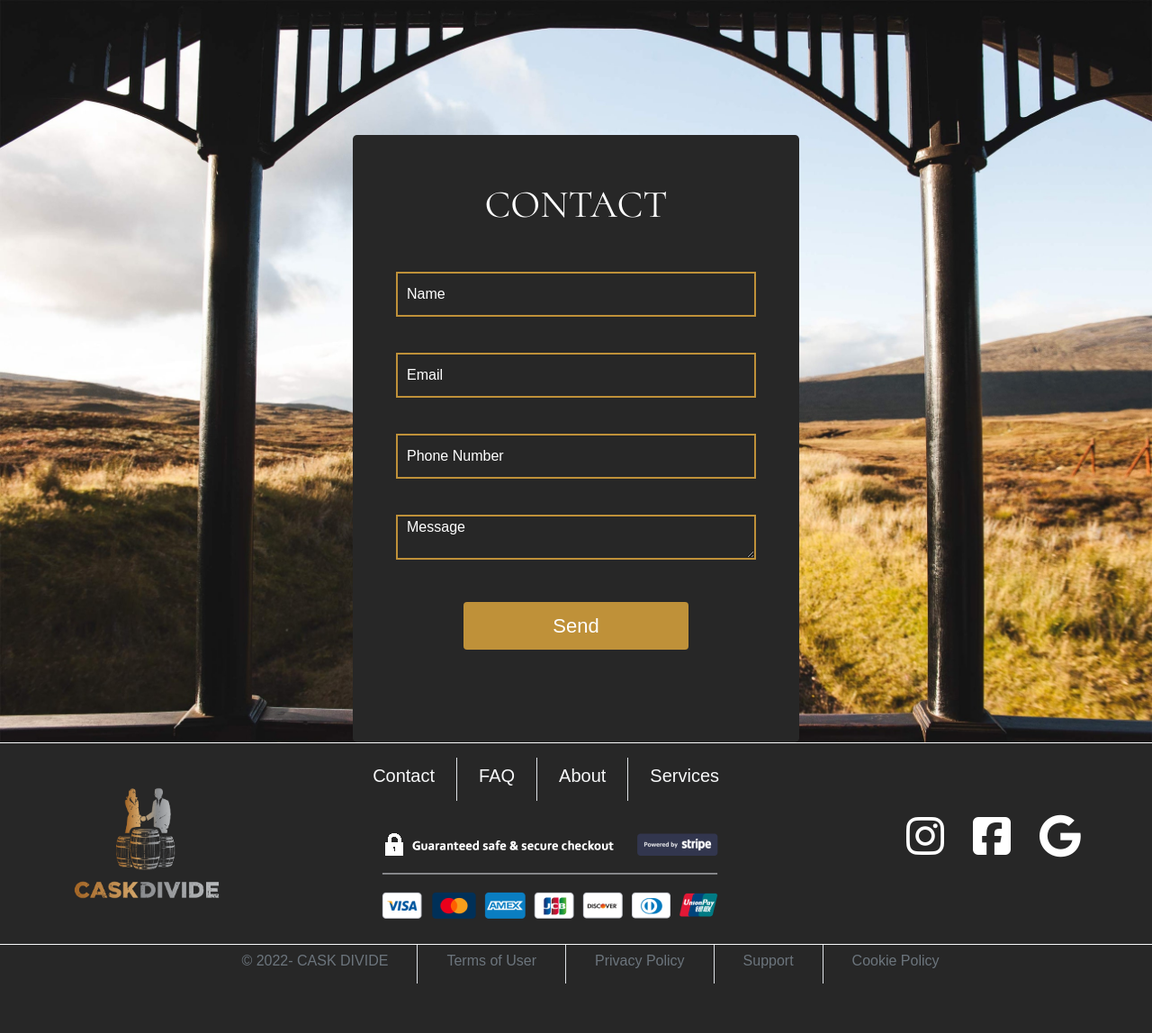
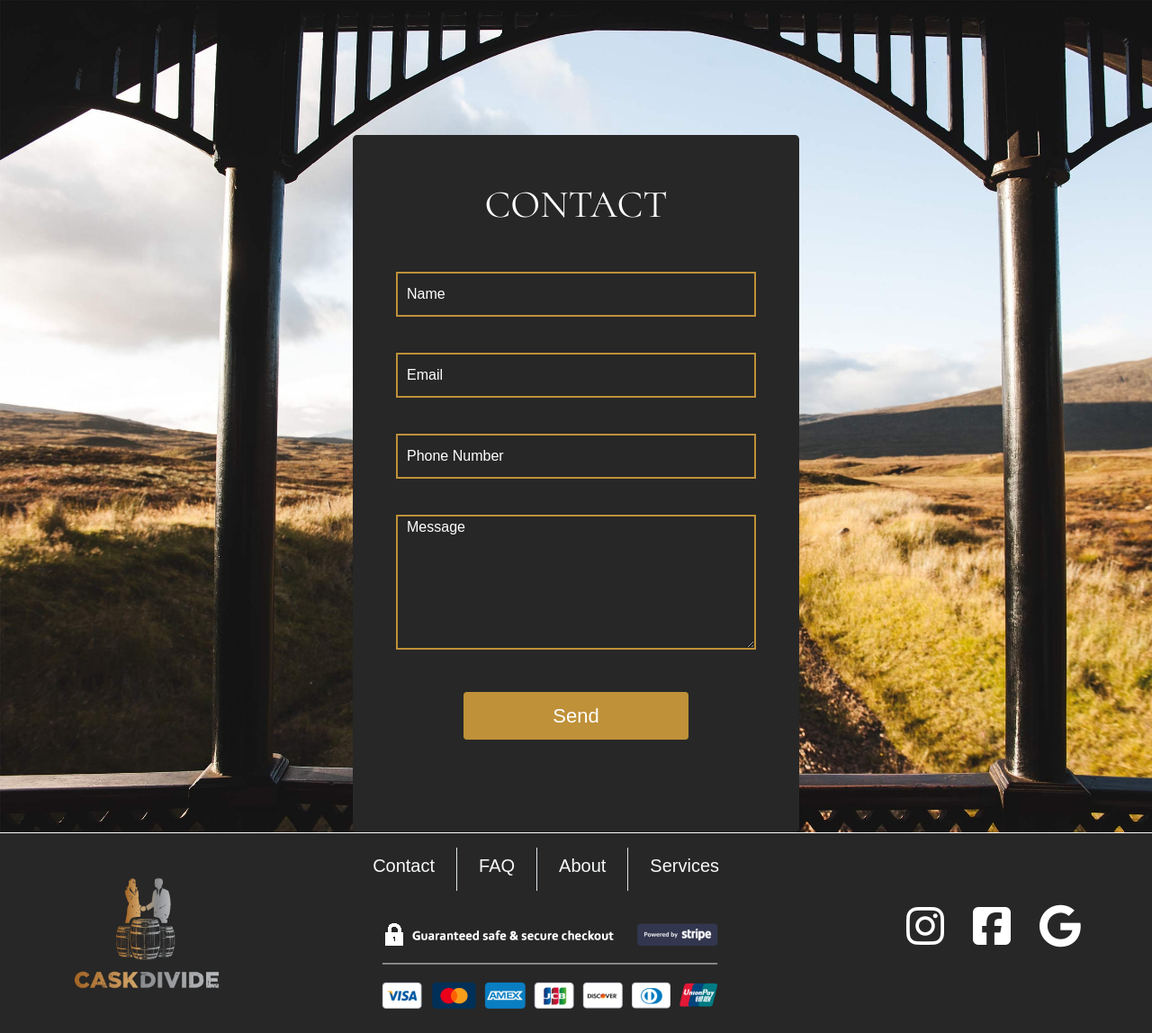
Before and after one commit to alanmillerdev/Cask-Divide, a PHP site: page /CaskDivide/contact.php in a window 1280 px wide. Shown: the part 79-1227 px from the top of the page at 90% size. Before the commit the page ends 1172 px from the top, so only its background shows below. Run offline with PHP 8.4, Linux system fonts and the light colour scheme; the visitor is signed in with stand-in values (Sample User, id 1); some libraries are stand-ins or nearby versions; some web fonts are replaced.

Commit message:
Merge branch 'development' of https://github.com/alanmillerdev/Cask-Divide into development

```diff
--- a/Components/ContactComponents/contactForm.inc.php
+++ b/Components/ContactComponents/contactForm.inc.php
@@ -24,7 +24,7 @@
            </div>
 
            <div class="form-outline form-group mb-4">
-             <textarea name="message" id="message" required="required" data-validation-required-message="Please enter your message." class="input-style" cols="25" rows="2" placeholder="Message"></textarea>
+             <textarea name="message" id="message" required="required" data-validation-required-message="Please enter your message." class="textarea-style" placeholder="Message"></textarea>
              <p class="help-block text-light"></p>
            </div>
 
--- a/css/style.css
+++ b/css/style.css
@@ -71,6 +71,43 @@ ul {
 }
 
 .input-style, select, textarea {
+  color: #FFFFFF;
+}
+
+.textarea-style {
+  border: 2px solid #BF9139;
+  background-color: #272727;
+  width: 400px;
+  height: 150px;
+  margin: auto;
+  display: block;
+}
+
+.textarea-style::-webkit-input-placeholder {
+  color: #FFFFFF;
+  padding-left: 10px;
+}
+
+.textarea-style:-ms-input-placeholder {
+  color: #FFFFFF;
+  padding-left: 10px;
+}
+
+.textarea-style::-ms-input-placeholder {
+  color: #FFFFFF;
+  padding-left: 10px;
+}
+
+.textarea-style::placeholder {
+  color: #FFFFFF;
+  padding-left: 10px;
+}
+
+.textarea-style:focus, input:focus {
+  color: #FFFFFF;
+}
+
+.textarea-style, select, textarea {
   color: #FFFFFF;
 }
 
--- a/css/style.scss
+++ b/css/style.scss
@@ -72,6 +72,30 @@ ul {
 }
 
 .input-style, select, textarea {
+  color: #FFFFFF;
+}
+
+.textarea-style {
+  border: 2px solid color(primary);
+  background-color: color(background);
+  width: 400px;
+  height: 150px;
+  margin: auto;
+  display: block;
+}
+
+
+.textarea-style::placeholder {
+  color: #FFFFFF;
+  padding-left: 10px;
+}
+
+.textarea-style:focus, input:focus {
+  color: #FFFFFF;
+
+}
+
+.textarea-style, select, textarea {
   color: #FFFFFF;
 }
 
```
Also changed, not shown: 1 other file.
